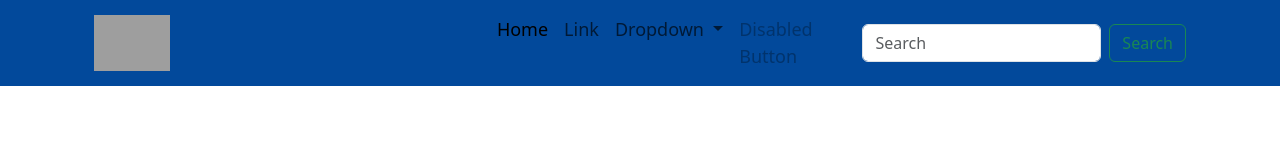
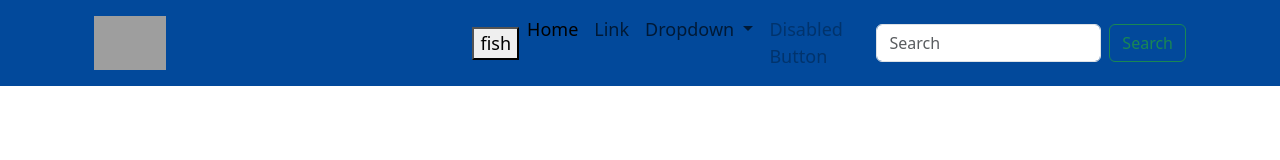
Before and after one commit to elmeriki/ticketapp, a plain HTML site: page index.html in a window 1280 px wide. Drawn offline with nearby package versions, Linux system fonts and the light colour scheme; grey boxes are pictures that could not be loaded.

Commit message:
i added a fish button

```diff
--- a/index.html
+++ b/index.html
@@ -18,6 +18,7 @@
           <button class="navbar-toggler" type="button" data-bs-toggle="collapse" data-bs-target="#navbarSupportedContent" aria-controls="navbarSupportedContent" aria-expanded="false" aria-label="Toggle navigation">
             <span class="navbar-toggler-icon"></span>
           </button>
+          <button>fish</button>
           <div class="collapse navbar-collapse" id="navbarSupportedContent">
             <ul class="navbar-nav me-auto mb-2 mb-lg-0">
               <li class="nav-item">
```
